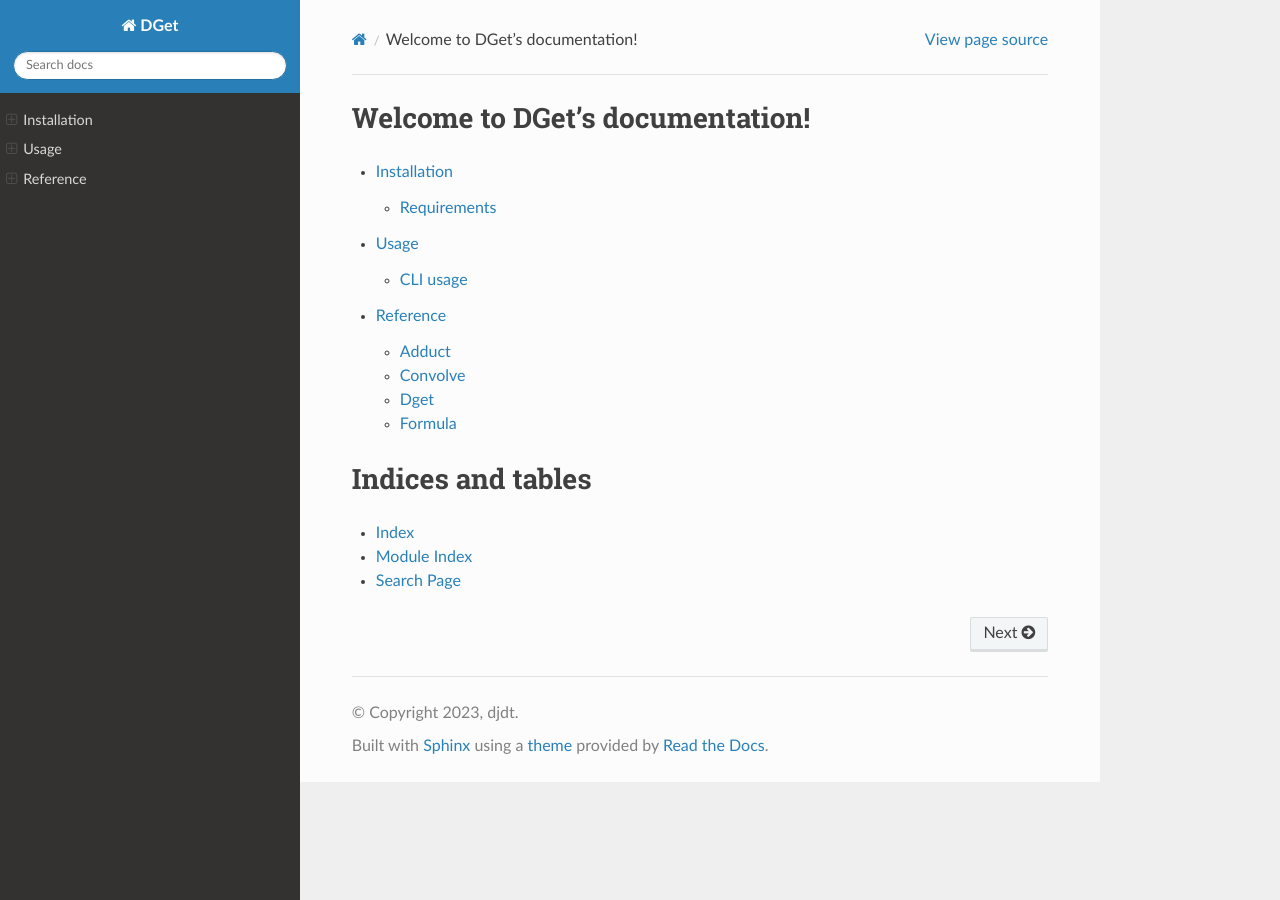
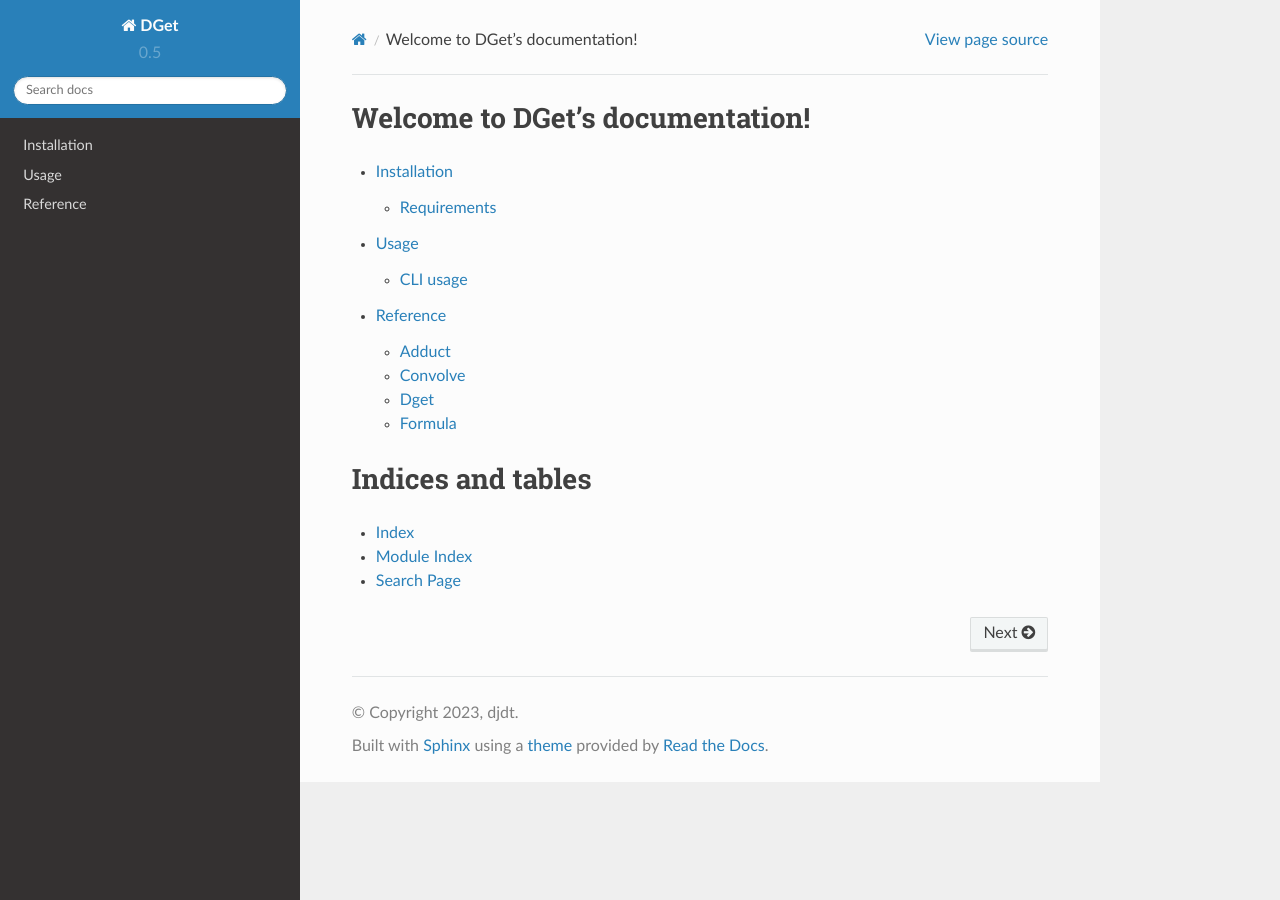
Before and after one commit to djdt/dget, a Sphinx documentation site: the page built from docs/index.rst, in a window 1280 px wide. Built offline with Sphinx 7.4.7 and the Read the Docs theme 2.0.0, drawn with Linux system fonts in a browser that asks for light colours.

```diff
--- a/docs/conf.py
+++ b/docs/conf.py
@@ -5,11 +5,14 @@
 
 # -- Project information -----------------------------------------------------
 # https://www.sphinx-doc.org/en/master/usage/configuration.html#project-information
+from dget import __version__
 
 project = "DGet"
 copyright = "2023, djdt"
 author = "djdt"
 release = "2023"
+version = __version__
+release = version
 
 # -- General configuration ---------------------------------------------------
 # https://www.sphinx-doc.org/en/master/usage/configuration.html#general-configuration
@@ -29,7 +32,4 @@ exclude_patterns = ["_build", "Thumbs.db", ".DS_Store"]
 # https://www.sphinx-doc.org/en/master/usage/configuration.html#options-for-html-output
 
 html_theme = "sphinx_rtd_theme"
-html_theme_options = {
-    "collapse_navigation": False,
-}
 html_static_path = ["_static"]
```
